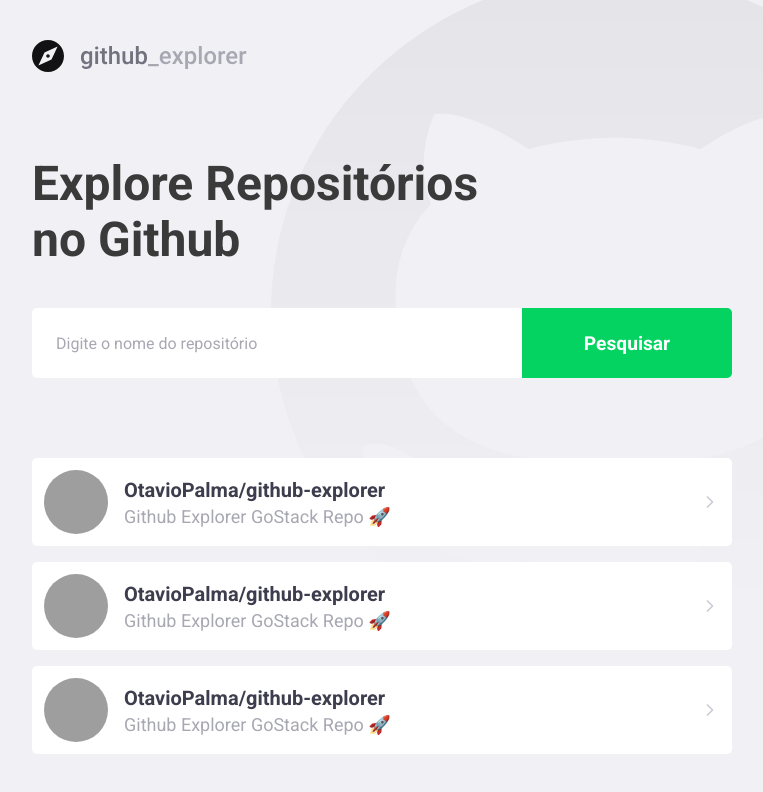
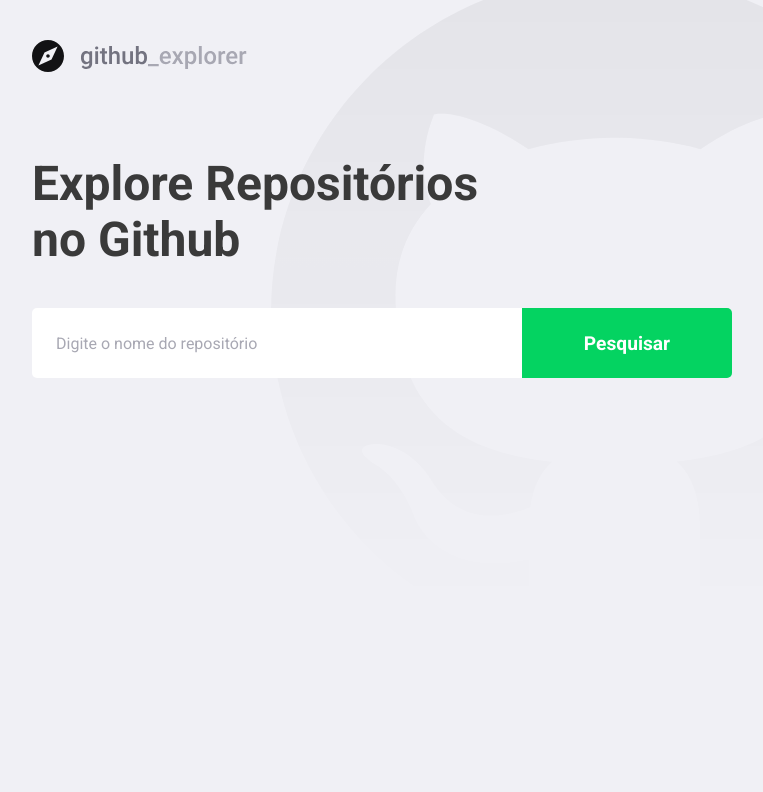
Before and after one commit to OtavioPalma/github-explorer, a React (Create React App) app: page / in a window 1280 px wide. Shown: the top 792 px of the page, without its empty margins (143-906 px from the left). Built offline with nearby package versions, Linux system fonts and the light colour scheme; grey boxes are pictures that could not be loaded.

Commit message:
feat: github api

```diff
--- a/package.json
+++ b/package.json
@@ -10,6 +10,7 @@
     "@types/node": "^12.0.0",
     "@types/react": "^17.0.0",
     "@types/react-dom": "^17.0.0",
+    "axios": "^0.21.1",
     "polished": "^4.1.1",
     "react": "^17.0.1",
     "react-dom": "^17.0.1",
--- a/src/pages/Dashboard/Dashboard.tsx
+++ b/src/pages/Dashboard/Dashboard.tsx
@@ -1,65 +1,64 @@
-import React from 'react';
+import React, { FormEvent, useState } from 'react';
 import { FiChevronRight } from 'react-icons/fi';
 import logo from '../../assets/logo.svg';
+import { api } from '../../services/api';
+import { Repository } from '../Repository/Repository';
 import { Form, Repositories, Title } from './styles';
 
+interface Repository {
+  id: string;
+  full_name: string;
+  description: string;
+  owner: {
+    login: string;
+    avatar_url: string;
+  };
+}
+
 export const Dashboard: React.FC = () => {
+  const [repository, setRepository] = useState('');
+  const [repositories, setRepositories] = useState<Repository[]>([]);
+
+  const handleAddRepo = (ev: FormEvent<HTMLFormElement>) => {
+    ev.preventDefault();
+
+    if (repository) {
+      api.get<Repository>(`repos/${repository}`).then(res => {
+        setRepositories([...repositories, res.data]);
+        setRepository('');
+      });
+    }
+  };
+
   return (
     <>
       <img src={logo} alt="Github Explorer Logo" />
       <Title>Explore Repositórios no Github</Title>
 
-      <Form>
-        <input placeholder="Digite o nome do repositório" />
+      <Form onSubmit={handleAddRepo}>
+        <input
+          value={repository}
+          onChange={ev => setRepository(ev.target.value)}
+          placeholder="Digite o nome do repositório"
+        />
 
         <button type="submit">Pesquisar</button>
       </Form>
 
       <Repositories>
-        <a href="teste">
-          <img
-            src="https://avatars.githubusercontent.com/u/44899968?s=460&u=e41badbdae01d70dab39670fb8033924ba59d474&v=4"
-            alt="github logo"
-          />
+        {repositories.map(repo => (
+          <a href="teste" key={repo.id}>
+            <img src={repo.owner.avatar_url} alt={repo.owner.login} />
 
-          <div>
-            <strong>OtavioPalma/github-explorer</strong>
+            <div>
+              <strong>{repo.full_name}</strong>
 
-            <p>Github Explorer GoStack Repo 🚀</p>
-          </div>
+              <p>{repo.description}</p>
+            </div>
 
-          <FiChevronRight size={20} />
-        </a>
-
-        <a href="teste">
-          <img
-            src="https://avatars.githubusercontent.com/u/44899968?s=460&u=e41badbdae01d70dab39670fb8033924ba59d474&v=4"
-            alt="github logo"
-          />
-
-          <div>
-            <strong>OtavioPalma/github-explorer</strong>
-
-            <p>Github Explorer GoStack Repo 🚀</p>
-          </div>
-
-          <FiChevronRight size={20} />
-        </a>
-
-        <a href="teste">
-          <img
-            src="https://avatars.githubusercontent.com/u/44899968?s=460&u=e41badbdae01d70dab39670fb8033924ba59d474&v=4"
-            alt="github logo"
-          />
-
-          <div>
-            <strong>OtavioPalma/github-explorer</strong>
-
-            <p>Github Explorer GoStack Repo 🚀</p>
-          </div>
-
-          <FiChevronRight size={20} />
-        </a>
+            <FiChevronRight size={20} />
+          </a>
+        ))}
       </Repositories>
     </>
   );
--- a/src/pages/Dashboard/styles.tsx
+++ b/src/pages/Dashboard/styles.tsx
@@ -77,7 +77,8 @@
     }
 
     div {
-      margin-left: 16px;
+      margin: 0 16px;
+      flex: 1;
 
       strong {
         font-size: 20px;
--- /dev/null
+++ b/src/services/api.ts
@@ -0,0 +1,5 @@
+import axios from 'axios';
+
+export const api = axios.create({
+  baseURL: 'https://api.github.com',
+});
```
Also changed, not shown: .eslintrc.json, 1 other file (tests, documents, lock files or other folders).
